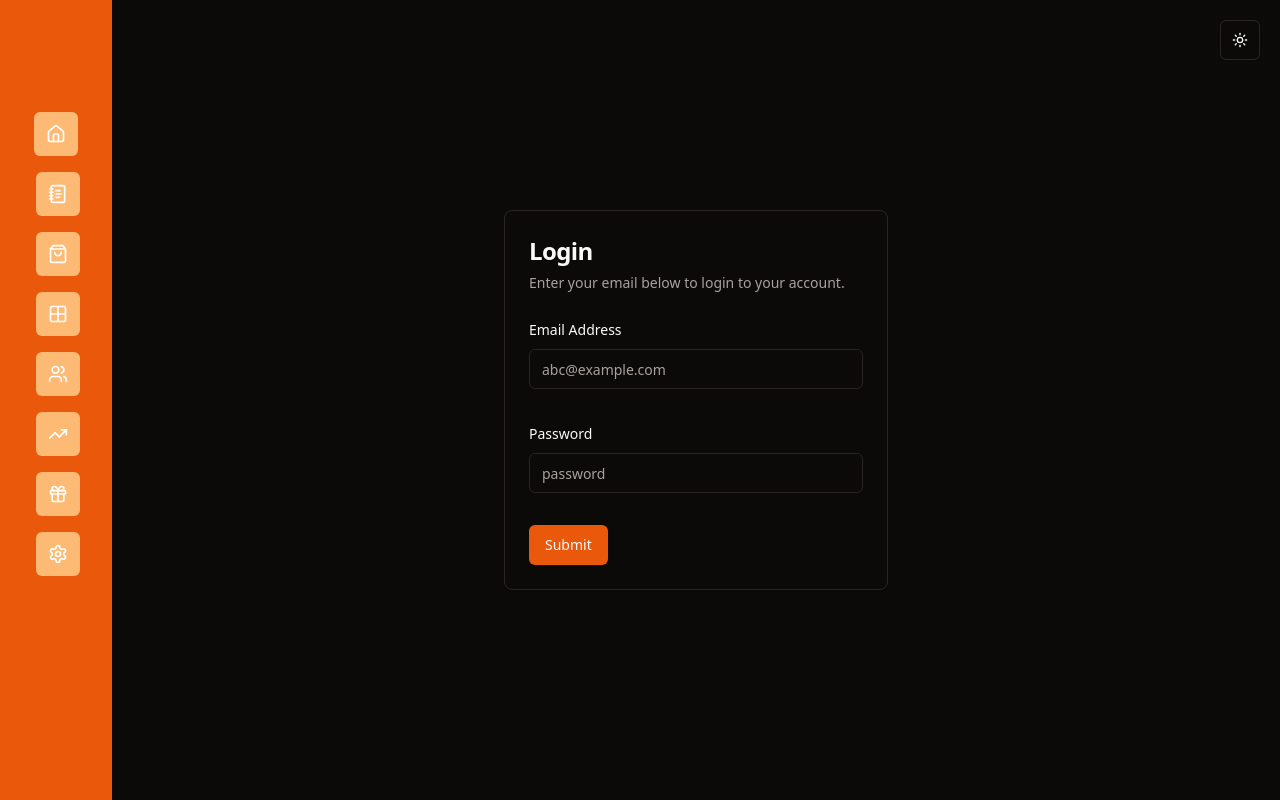
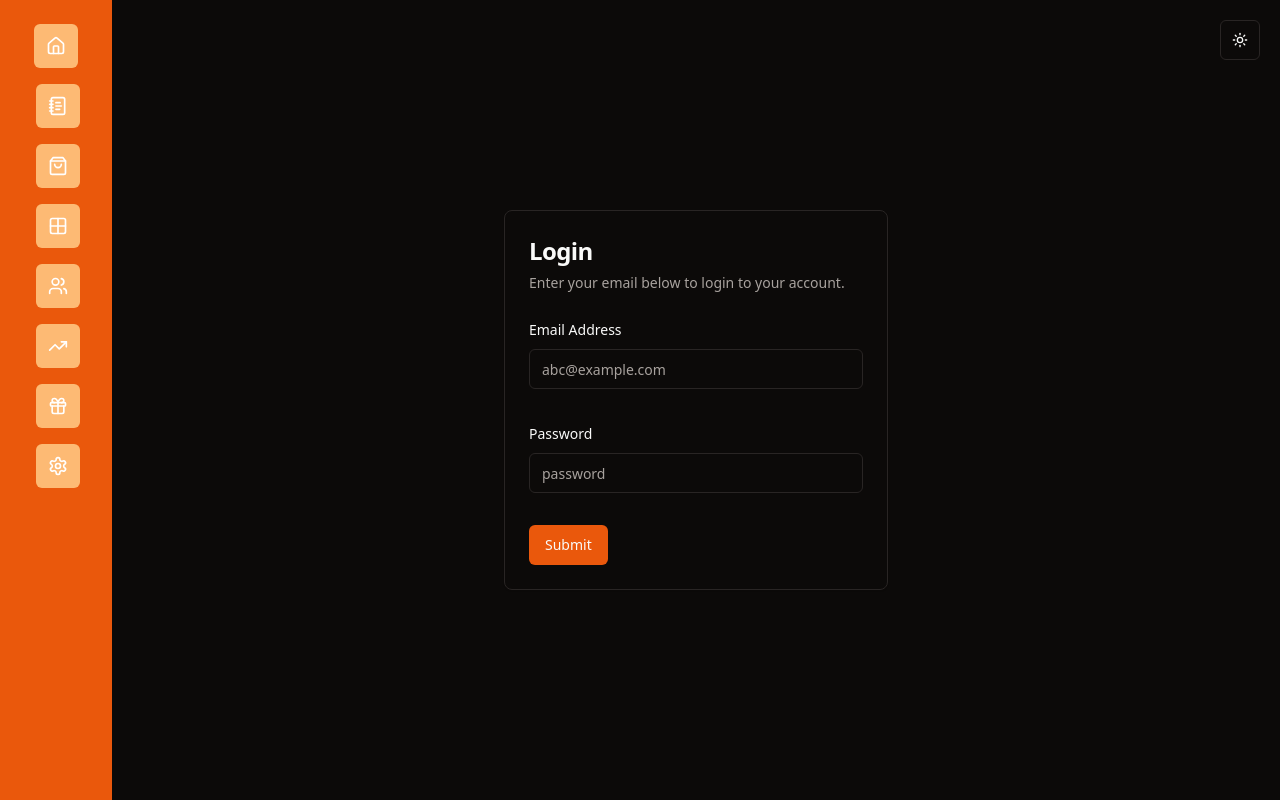
Before and after one commit to AlyaaRushdy/ecommerce-dashboard-react, a React (Vite) app: page /login in a window 1280 px wide. Built offline with nearby package versions, Linux system fonts and the light colour scheme.

Commit message:
adjusted allignment in the sidebar

```diff
--- a/src/components/shared/Sidebar.jsx
+++ b/src/components/shared/Sidebar.jsx
@@ -19,11 +19,11 @@ function Sidebar() {
   return (
     <>
       <ScrollArea
-        className="w-0 sm:w-24 md:w-28 bg-primary h-screen fixed left-0 top-0 pb-2"
+        className="w-0 sm:w-24 md:w-28 bg-primary h-screen fixed left-0 top-0 py-2"
         style={{ position: "fixed" }}
       >
-        <NavigationMenu className="mx-auto pt-4 my-24" orientation="vertical">
-          <NavigationMenuList className="flex-col gap-4 justify-center">
+        <NavigationMenu className="mx-auto pt-4 h-full" orientation="vertical">
+          <NavigationMenuList className="flex-col gap-4 justify-center items-center">
             <NavItem link={"/"} tooltipText={"Dashboard"}>
               <House />
             </NavItem>
```
